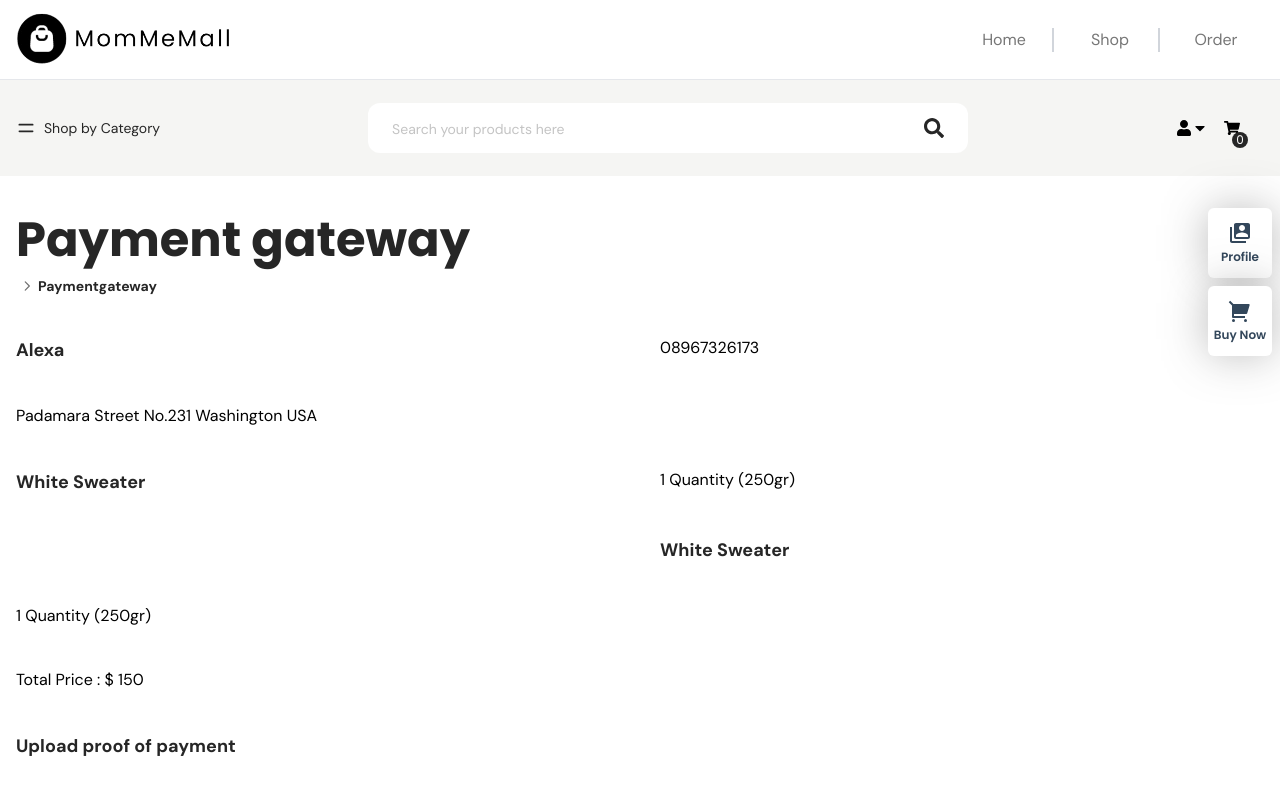
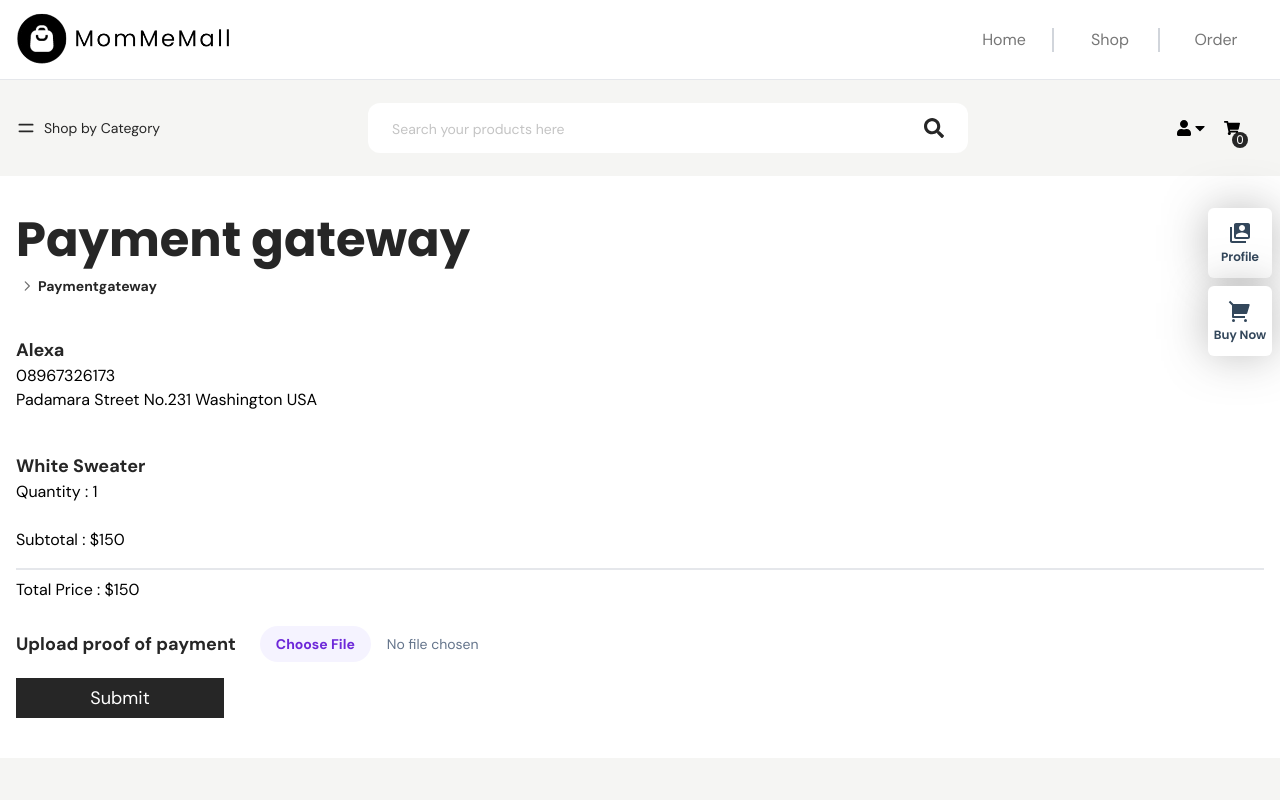
Before and after one commit to Survey-Corps-Group/fullstackEcommerce_g3, a React (Create React App) app in the folder frontend/: page /paymentgateway in a window 1280 px wide. Shown: the top 800 px of the page. Built offline with nearby package versions, Linux system fonts and the light colour scheme.

Commit message:
update payment

```diff
--- a/frontend/src/components/Banner/BannerBottom.js
+++ b/frontend/src/components/Banner/BannerBottom.js
@@ -1,6 +1,5 @@
 import React from "react";
 import { MdLocalShipping } from "react-icons/md";
-import { CgRedo } from "react-icons/cg";
 
 const BannerBottom = () => {
   return (
@@ -8,7 +7,7 @@ const BannerBottom = () => {
       <div className="max-w-container mx-auto h-20 flex flex-col md:flex-row justify-between items-center">
         <div className="flex items-center gap-2 w-72 shadow-sm hover:shadow-md duration-300">
           <span className="font-bold font-titleFont w-6 text-center">1</span>
-          <p className="text-lightText text-base">One of the best ecommerce</p>
+          <p className="text-lightText text-base">One of the best E-commerce</p>
         </div>
         <div className="flex md:w-auto items-center gap-2 w-72 shadow-sm hover:shadow-md duration-300">
           <span className="text-xl text-center w-6 ml-1">
@@ -16,12 +15,7 @@ const BannerBottom = () => {
           </span>
           <p className="text-lightText text-base">Fast service</p>
         </div>
-        <div className="flex md:w-auto items-center gap-2 w-72 shadow-sm hover:shadow-md duration-300">
-          <span className="text-2xl text-center w-6">
-            <CgRedo />
-          </span>
-          <p className="text-lightText text-base">Return policy</p>
-        </div>
+
       </div>
     </div>
   );
--- a/frontend/src/pages/payment/Payment.js
+++ b/frontend/src/pages/payment/Payment.js
@@ -6,21 +6,35 @@ const Payment = () => {
   return (
     <div className="max-w-container mx-auto px-4">
       <Breadcrumbs title="Payment gateway" />
-      <div className="pb-10 w-full grid grid-cols-1 md:grid-cols-2 lgl:grid-cols-3 xl:grid-cols-2 gap-10">
-      <span className="text-primeColor font-semibold text-lg">Alexa</span>
+      <div className="pb-10 ">
+      <h1 className="text-primeColor font-semibold text-lg">Alexa</h1>
         <p>08967326173</p>
         <p>Padamara Street No.231 Washington USA</p><br />
-      <span className="text-primeColor font-semibold text-lg">White Sweater</span>
-        <p>1 Quantity (250gr)</p><br />
-      <span className="text-primeColor font-semibold text-lg">White Sweater</span>
-        <p>1 Quantity (250gr)</p><br />
-        <p>Total Price :
-          <span> $ 150</span>
-        </p><br />
+        <div className="border-b-[2px] py-4 mb-2">
+          <h2 className="text-primeColor font-semibold text-lg">White Sweater</h2>
+            <p>Quantity : 1 </p><br />
+            <p>Subtotal : $150</p>
+        </div>
 
-        {/* Line */}
+            <p>Total Price :
+              <span> $150</span>
+            </p><br />
 
-        <span className="text-primeColor font-semibold text-lg">Upload proof of payment</span><br />
+      <form class="flex items-center space-x-6">
+        <div class="shrink-0">
+          <h1 className="text-primeColor font-semibold text-lg">Upload proof of payment </h1>
+        </div>
+        <label class="block">
+          <span class="sr-only">Choose profile photo</span>
+          <input type="file" class="block w-full text-sm text-slate-500
+            file:mr-4 file:py-2 file:px-4
+            file:rounded-full file:border-0
+            file:text-sm file:font-semibold
+            file:bg-violet-50 file:text-violet-700
+            hover:file:bg-violet-100
+          "/>
+        </label>
+      </form>
         <Link to="/">
           <button className="w-52 h-10 bg-primeColor text-white text-lg mt-4 hover:bg-black duration-300">
             Submit
```
